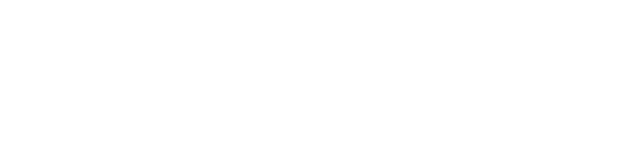
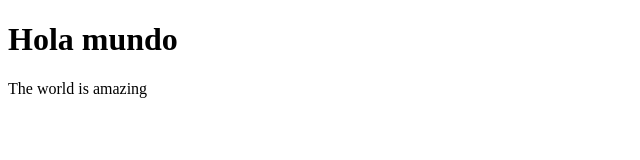
Before and after one commit to hmreumann/ecd2022a, a plain HTML site: page s1/holamundo.html in a window 1280 px wide. Shown: the whole page, without its empty margins (0-640 px from the left). Drawn offline with Linux system fonts and the light colour scheme.

Commit message:
Update holamundo.html

```diff
--- a/s1/holamundo.html
+++ b/s1/holamundo.html
@@ -6,6 +6,7 @@
   <title>Hola Mundo HTML</title>
 </head>
 <body>
-
+  <h1>Hola mundo</h1>
+  <p>The world is amazing</p>
 </body>
 </html>
```
